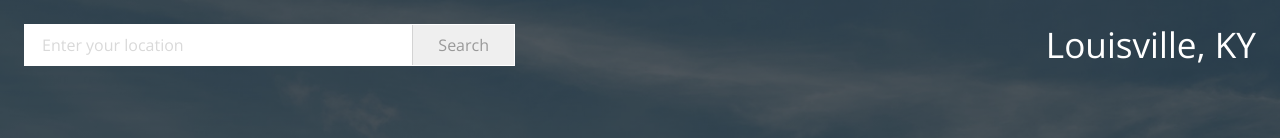
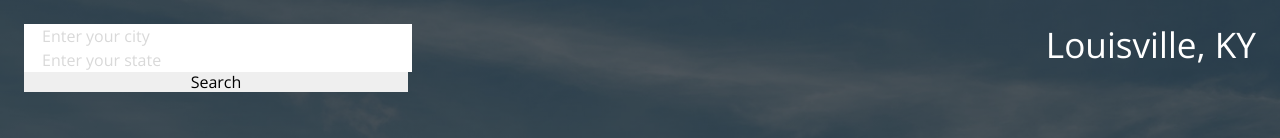
Before and after one commit to tonyr729/weathrly, a React (Create React App) app: page / in a window 1280 px wide. Shown: the top 138 px of the page. Built offline with nearby package versions, Linux system fonts and the light colour scheme.

Commit message:
Modify search to include form and functionality
Placed search and button input in a form and added functional change to state.
Added a Cleaner.js file to place our cleaner helper functions in.

```diff
--- a/src/App.js
+++ b/src/App.js
@@ -29,6 +29,11 @@ class App extends Component {
     }
   }
 
+  submitLocation = ({city, state}) => {
+    debugger;
+  }
+
+
   createSevenHourArray = () => {
     return mockObj.hourly_forecast.reduce((cleanArray, hourObj, index) => {
       if (index < 7) {
@@ -57,7 +62,7 @@ class App extends Component {
   render() {
     return (
       <div className="App">
-        <Search />
+        <Search submitLocation={ this.submitLocation }  />
         <CurrentWeather currentWeather={this.currentDayObject} />
         <button className="seven-hour-button">7 hour</button>
         <button className="ten-day-button">10 day</button>
--- a/src/Search.js
+++ b/src/Search.js
@@ -3,14 +3,35 @@ import React, {Component} from 'react';
 class Search extends Component {
   constructor() {
     super();
-    this.state = {};
+    this.state = {
+      city: "",
+      state: ""
+    };
+
+  }
+
+  updateLocation = (event) => {
+    const {name, value} = event.target
+    this.setState({[name]: value})
   }
 
   render() {
     return (
       <div className="search">
-        <input placeholder="Enter your location"></input>
-        <button>Search</button>
+      <form onSubmit={ (event) => {
+        event.preventDefault();
+        this.props.submitLocation(this.state);
+        } }>
+        <input placeholder="Enter your city"
+               value={ this.state.city }
+               onChange={ this.updateLocation }
+               name='city' />
+        <input placeholder="Enter your state"
+               value={ this.state.state }
+               onChange={ this.updateLocation }
+               name='state'/>
+        <input type='submit' value='Search' />
+      </form>
       </div>
     )
   }
```
Also changed, not shown: src/Cleaner.js (added).
